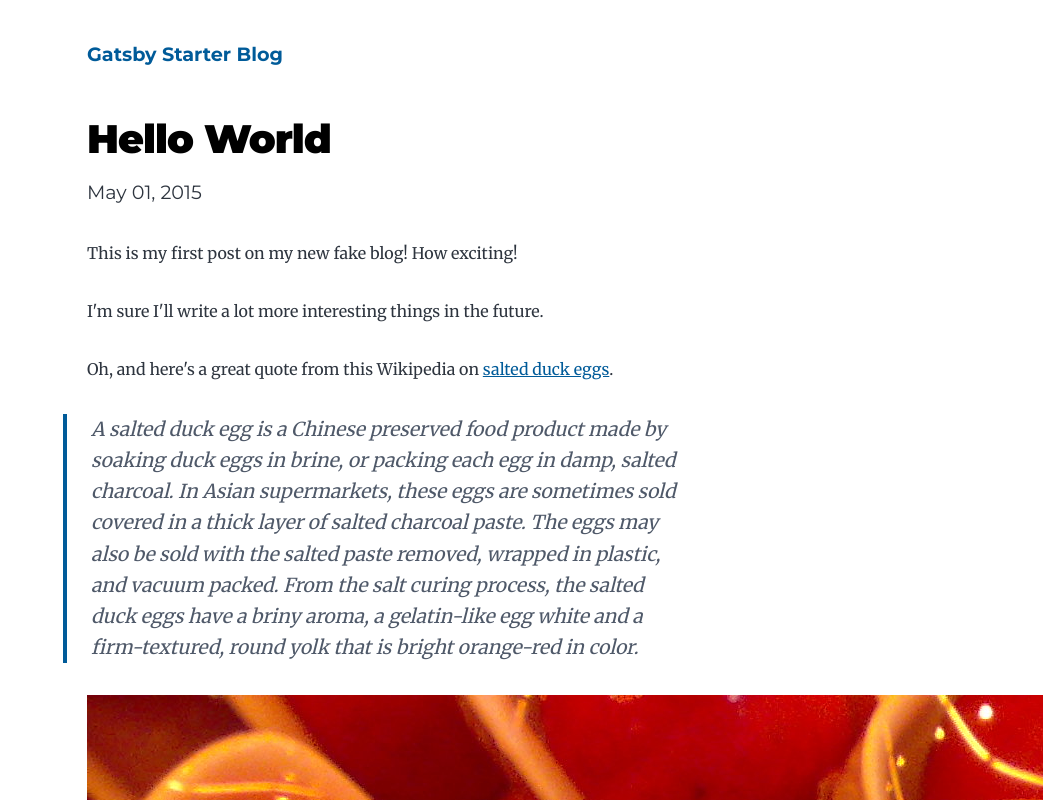
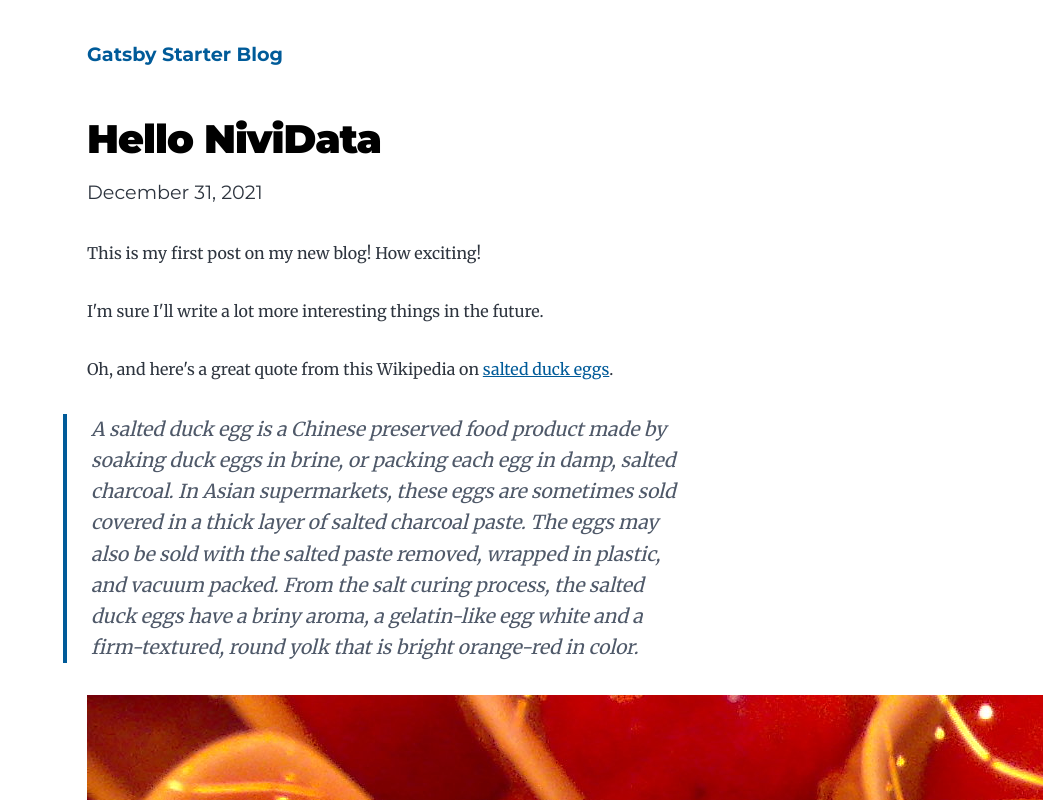
Before and after one commit to gunjan-nividata/gatsby-starter-blog, a Gatsby site: page /hello-world/ in a window 1280 px wide. Shown: the top 800 px of the page, without its empty margins (237-1280 px from the left). Built offline with nearby package versions, Linux system fonts and the light colour scheme; Gatsby itself is replaced by a stand-in of ours; some packages are replaced by stand-ins of ours.

Commit message:
Update index.md

```diff
--- a/content/blog/hello-world/index.md
+++ b/content/blog/hello-world/index.md
@@ -1,10 +1,10 @@
 ---
-title: Hello World
-date: "2015-05-01T22:12:03.284Z"
-description: "Hello World"
+title: Hello NiviData
+date: "2021-12-31T22:12:03.284Z"
+description: "Hello NiviData"
 ---
 
-This is my first post on my new fake blog! How exciting!
+This is my first post on my new blog! How exciting!
 
 I'm sure I'll write a lot more interesting things in the future.
 
```
